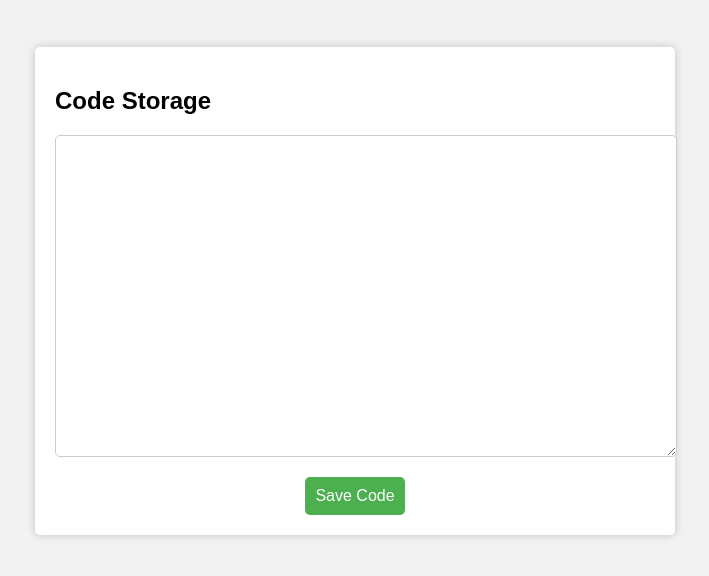
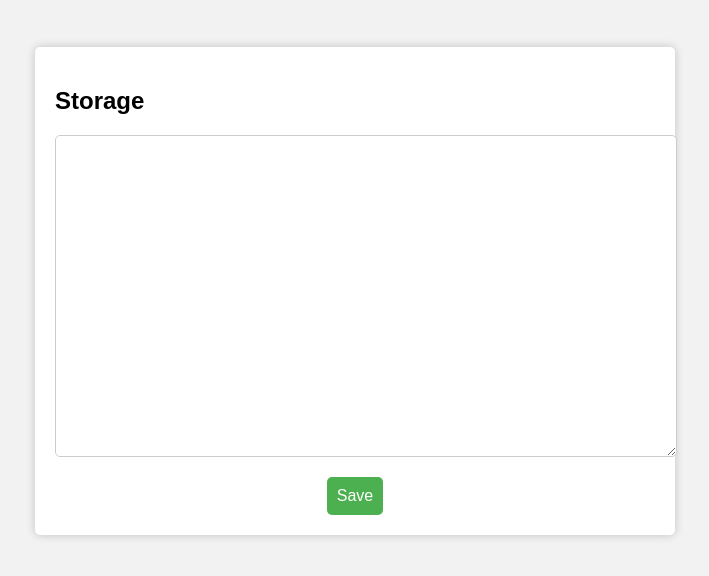
Before and after one commit to Guilded1/Guilded1.github.io, a plain HTML site: page codesave/index.html in a window 1280 px wide. Both pictures are taken after typing "Sample123" into the empty fields and a click on the button "Login". Shown: the part 90-666 px from the top of the page, without its empty margins (285-994 px from the left). Drawn offline with Linux system fonts and the light colour scheme.

Commit message:
Update index.html

```diff
--- a/codesave/index.html
+++ b/codesave/index.html
@@ -93,14 +93,14 @@
 <body>
     <h1>Login Page</h1>
     <form id="login-form" onsubmit="return login()">
-        <label for="password">Password:</label>
+        <label for="password">Password</label>
         <input type="password" id="password" name="password">
         <button type="submit">Login</button>
     </form>
     <div id="code-container" style="display: none;">
-        <h2>Code Storage</h2>
+        <h2>Storage</h2>
         <textarea id="code"></textarea>
-        <button onclick="saveCode()">Save Code</button>
+        <button onclick="saveCode()">Save</button>
     </div>
     <script>
         function login() {
```
